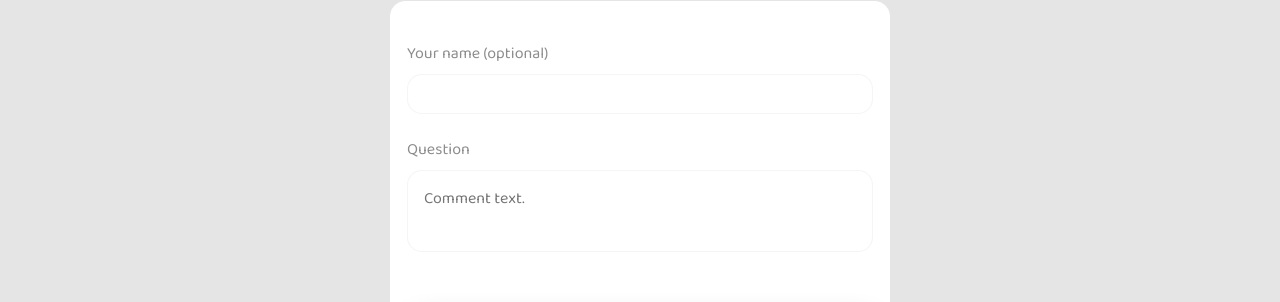
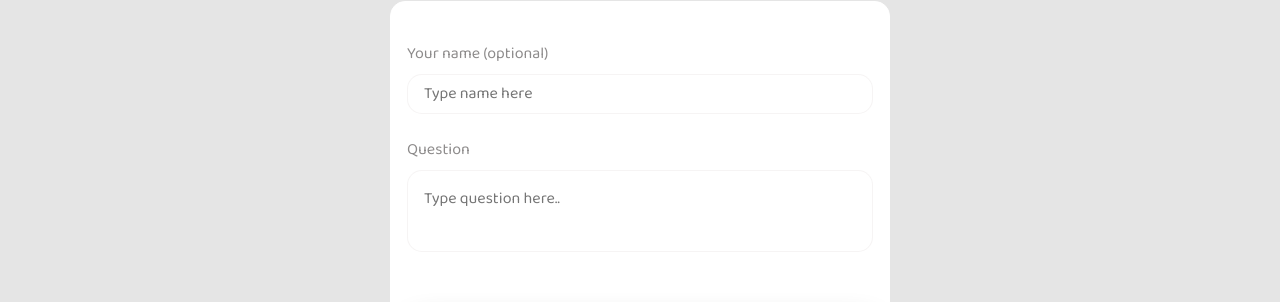
Before and after one commit to gloria-tampuri/dlcf-seminar, a Next.js app: page /seminar in a window 1280 px wide. Shown: the part 189-491 px from the top of the page. Built offline with nearby package versions, Linux system fonts and the light colour scheme.

Commit message:
placeHolder

```diff
--- a/components/Input/Input.js
+++ b/components/Input/Input.js
@@ -51,7 +51,7 @@ const Input = ({openMessage}) => {
       <form onSubmit={handleSubmit}>
         <div className={classes.section}>
           <label htmlFor='name'> Your name (optional)</label>
-          <input type='text' id='name' ref={nameRef} disabled={isLoading} />
+          <input type='text' id='name' ref={nameRef} placeholder='Type name here'disabled={isLoading} />
         </div>
 
         <div className={classes.section}>
@@ -59,7 +59,7 @@ const Input = ({openMessage}) => {
           <textarea
           required
             id='question'
-            placeholder='Comment text.'
+            placeholder='Type question here..'
             ref={questionRef}
             disabled={isLoading}
           />
--- a/components/Input/Input.module.css
+++ b/components/Input/Input.module.css
@@ -24,7 +24,7 @@
     border: none;
     padding: 0 1rem;
     outline: none;
-    color: #8D8B8B;
+    color: #bdbbbb;
     cursor: pointer;
     border: 1px solid #f5f2f2d8;
 }
@@ -43,7 +43,7 @@ border: 1px solid #16365da9;
     border-radius: 15px;
     border: none;
     padding: 1rem;
-    color: #8D8B8B;
+    color: #bdbbbb;
     font-size: 16px;
     outline: none;
     resize: none;
```
